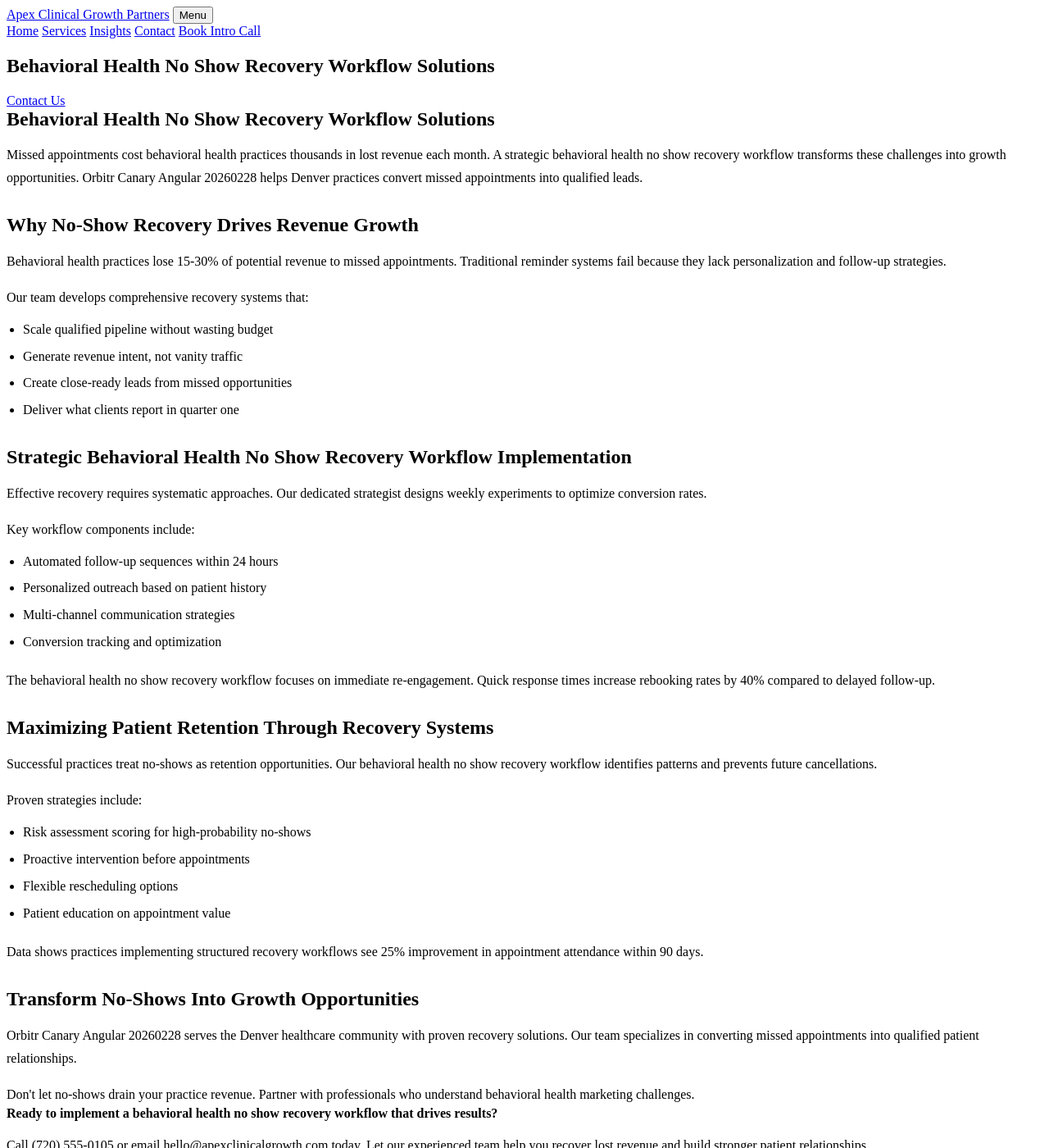
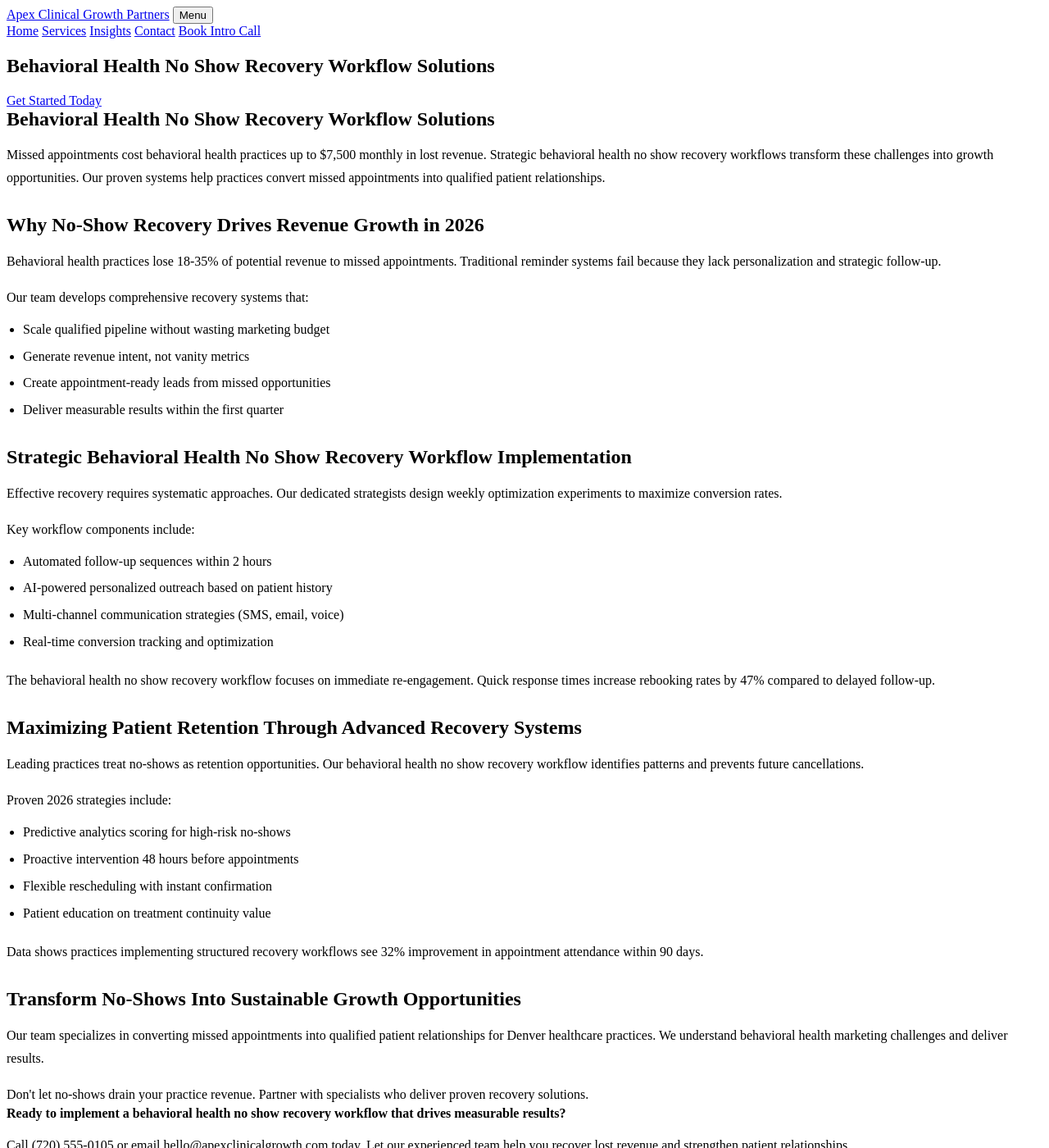
Before and after one commit to prjctlphbt/orbitr-canary-angular-20260228, a Jekyll site: the page angular-behavioral-noshow-20260228144655.html, which Jekyll copies as it is, in a window 1280 px wide and 1400 px high. Shown: the whole window at 82% size. Built offline with Jekyll 4.4.1, drawn with Linux system fonts in a browser that asks for light colours; some of the changed text lies outside the part shown.

Commit message:
Refresh and update content: angular-behavioral-noshow-20260228144655.html

```diff
--- a/angular-behavioral-noshow-20260228144655.html
+++ b/angular-behavioral-noshow-20260228144655.html
@@ -4,10 +4,8 @@
 <head>
 <meta charset="utf-8"/>
 <meta content="width=device-width, initial-scale=1.0" name="viewport"/>
-<meta content="Reduce missed appointments in behavioral health. Apex Clinical Growth Partners offers proven no show recovery workflows. Optimize your practice today.
-
-Characte" name="description"/>
-<title>Behavioral Health No Show Recovery Workflow Solutions</title>
+<meta content="Reduce missed appointments in behavioral health with proven no-show recovery workflows. Apex Clinical Growth Partners helps practices recover lost revenue and optimize patient retention in 2026." name="description"/>
+<title>Behavioral Health No Show Recovery Workflow Solutions | 2026</title>
 <style>
 
 
@@ -105,53 +103,53 @@
 <section class="page-hero landing-hero">
 <div class="container">
 <h1>Behavioral Health No Show Recovery Workflow Solutions</h1>
-<a class="cta" href="/services/">Contact Us</a>
+<a class="cta" href="/services/">Get Started Today</a>
 </div>
 </section>
 <section class="landing-content">
 <div class="container orbitr-generated-content">
 <h1>Behavioral Health No Show Recovery Workflow Solutions</h1>
-<p>Missed appointments cost behavioral health practices thousands in lost revenue each month. A strategic behavioral health no show recovery workflow transforms these challenges into growth opportunities. Orbitr Canary Angular 20260228 helps Denver practices convert missed appointments into qualified leads.</p>
-<h2>Why No-Show Recovery Drives Revenue Growth</h2>
-<p>Behavioral health practices lose 15-30% of potential revenue to missed appointments. Traditional reminder systems fail because they lack personalization and follow-up strategies.</p>
+<p>Missed appointments cost behavioral health practices up to $7,500 monthly in lost revenue. Strategic behavioral health no show recovery workflows transform these challenges into growth opportunities. Our proven systems help practices convert missed appointments into qualified patient relationships.</p>
+<h2>Why No-Show Recovery Drives Revenue Growth in 2026</h2>
+<p>Behavioral health practices lose 18-35% of potential revenue to missed appointments. Traditional reminder systems fail because they lack personalization and strategic follow-up.</p>
 <p>Our team develops comprehensive recovery systems that:</p>
 <ul>
-<li>Scale qualified pipeline without wasting budget</li>
-<li>Generate revenue intent, not vanity traffic</li>
-<li>Create close-ready leads from missed opportunities</li>
-<li>Deliver what clients report in quarter one</li>
+<li>Scale qualified pipeline without wasting marketing budget</li>
+<li>Generate revenue intent, not vanity metrics</li>
+<li>Create appointment-ready leads from missed opportunities</li>
+<li>Deliver measurable results within the first quarter</li>
 </ul>
 <h2>Strategic Behavioral Health No Show Recovery Workflow Implementation</h2>
-<p>Effective recovery requires systematic approaches. Our dedicated strategist designs weekly experiments to optimize conversion rates.</p>
+<p>Effective recovery requires systematic approaches. Our dedicated strategists design weekly optimization experiments to maximize conversion rates.</p>
 <p>Key workflow components include:</p>
 <ul>
-<li>Automated follow-up sequences within 24 hours</li>
-<li>Personalized outreach based on patient history</li>
-<li>Multi-channel communication strategies</li>
-<li>Conversion tracking and optimization</li>
+<li>Automated follow-up sequences within 2 hours</li>
+<li>AI-powered personalized outreach based on patient history</li>
+<li>Multi-channel communication strategies (SMS, email, voice)</li>
+<li>Real-time conversion tracking and optimization</li>
 </ul>
-<p>The behavioral health no show recovery workflow focuses on immediate re-engagement. Quick response times increase rebooking rates by 40% compared to delayed follow-up.</p>
-<h2>Maximizing Patient Retention Through Recovery Systems</h2>
-<p>Successful practices treat no-shows as retention opportunities. Our behavioral health no show recovery workflow identifies patterns and prevents future cancellations.</p>
-<p>Proven strategies include:</p>
+<p>The behavioral health no show recovery workflow focuses on immediate re-engagement. Quick response times increase rebooking rates by 47% compared to delayed follow-up.</p>
+<h2>Maximizing Patient Retention Through Advanced Recovery Systems</h2>
+<p>Leading practices treat no-shows as retention opportunities. Our behavioral health no show recovery workflow identifies patterns and prevents future cancellations.</p>
+<p>Proven 2026 strategies include:</p>
 <ul>
-<li>Risk assessment scoring for high-probability no-shows</li>
-<li>Proactive intervention before appointments</li>
-<li>Flexible rescheduling options</li>
-<li>Patient education on appointment value</li>
+<li>Predictive analytics scoring for high-risk no-shows</li>
+<li>Proactive intervention 48 hours before appointments</li>
+<li>Flexible rescheduling with instant confirmation</li>
+<li>Patient education on treatment continuity value</li>
 </ul>
-<p>Data shows practices implementing structured recovery workflows see 25% improvement in appointment attendance within 90 days.</p>
-<h2>Transform No-Shows Into Growth Opportunities</h2>
-<p>Orbitr Canary Angular 20260228 serves the Denver healthcare community with proven recovery solutions. Our team specializes in converting missed appointments into qualified patient relationships.</p>
-<p>Don't let no-shows drain your practice revenue. Partner with professionals who understand behavioral health marketing challenges.</p>
-<strong>Ready to implement a behavioral health no show recovery workflow that drives results?</strong>
-<p>Call (720) 555-0105 or email hello@apexclinicalgrowth.com today. Let our experienced team help you recover lost revenue and build stronger patient relationships.</p>
+<p>Data shows practices implementing structured recovery workflows see 32% improvement in appointment attendance within 90 days.</p>
+<h2>Transform No-Shows Into Sustainable Growth Opportunities</h2>
+<p>Our team specializes in converting missed appointments into qualified patient relationships for Denver healthcare practices. We understand behavioral health marketing challenges and deliver results.</p>
+<p>Don't let no-shows drain your practice revenue. Partner with specialists who deliver proven recovery solutions.</p>
+<strong>Ready to implement a behavioral health no show recovery workflow that drives measurable results?</strong>
+<p>Call (720) 555-0105 or email hello@apexclinicalgrowth.com today. Let our experienced team help you recover lost revenue and strengthen patient relationships.</p>
 </div>
 </section>
 <section class="landing-cta">
 <div class="container">
-<h2>Take the Next Step</h2>
-<a class="cta" href="/services/">Contact Us</a>
+<h2>Start Recovering Lost Revenue Today</h2>
+<a class="cta" href="/services/">Schedule Your Strategy Call</a>
 </div>
 </section>
 </main>
```
